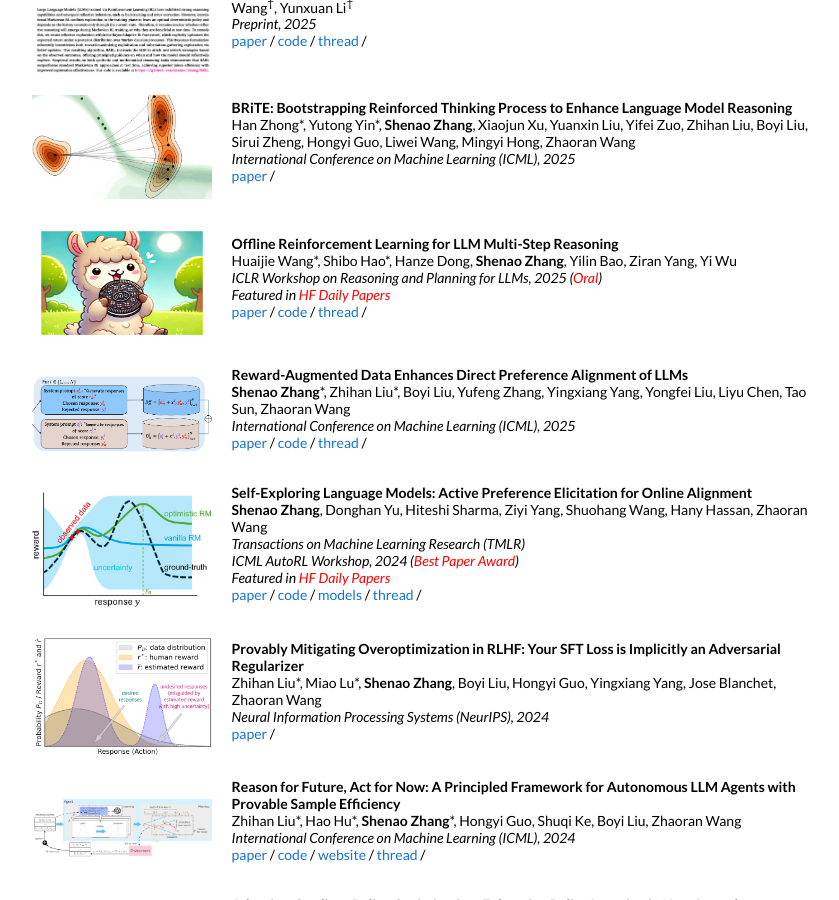
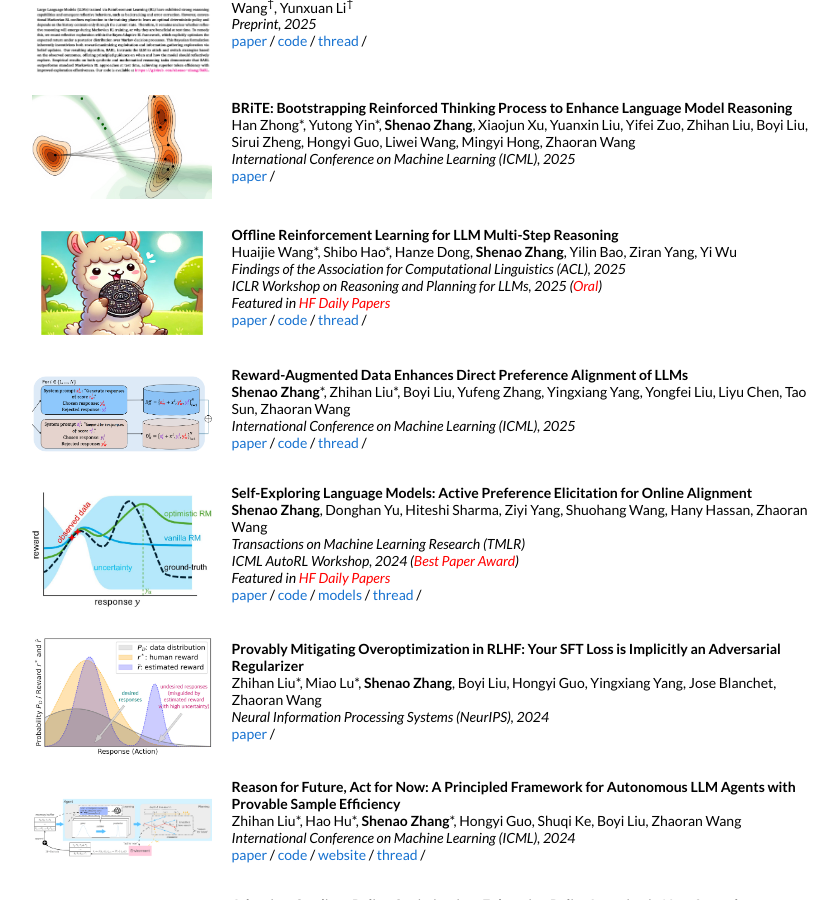
Before and after one commit to shenao-zhang/shenao-zhang.github.io, a Jekyll site: the page built from _posts/2025-05-27-barl.markdown, in a window 1280 px wide and 900 px high, scrolled down 511 px. Shown: the whole window, without its empty margins (218-1057 px from the left). Built offline with Jekyll 4.4.1, drawn with Linux system fonts in a browser that asks for light colours.

Commit message:
Update 2024-12-25-oreo.markdown

```diff
--- a/_posts/2024-12-25-oreo.markdown
+++ b/_posts/2024-12-25-oreo.markdown
@@ -6,7 +6,8 @@ image: /images/oreo.jpg
 categories: research
 author: "Shenao Zhang"
 authors: "Huaijie Wang*, Shibo Hao*, Hanze Dong, <strong>Shenao Zhang</strong>, Yilin Bao, Ziran Yang, Yi Wu"
-venue: "ICLR Workshop on Reasoning and Planning for LLMs, 2025 (<span style='color: red;'>Oral</span>)<br>
+venue: "Findings of the Association for Computational Linguistics (ACL), 2025<br>
+ICLR Workshop on Reasoning and Planning for LLMs, 2025 (<span style='color: red;'>Oral</span>)<br>
 Featured in <a href='https://huggingface.co/papers/2412.16145' style='color: red;'>HF Daily Papers</a>"
 arxiv: https://arxiv.org/abs/2412.16145
 code: https://github.com/jwhj/OREO
```
